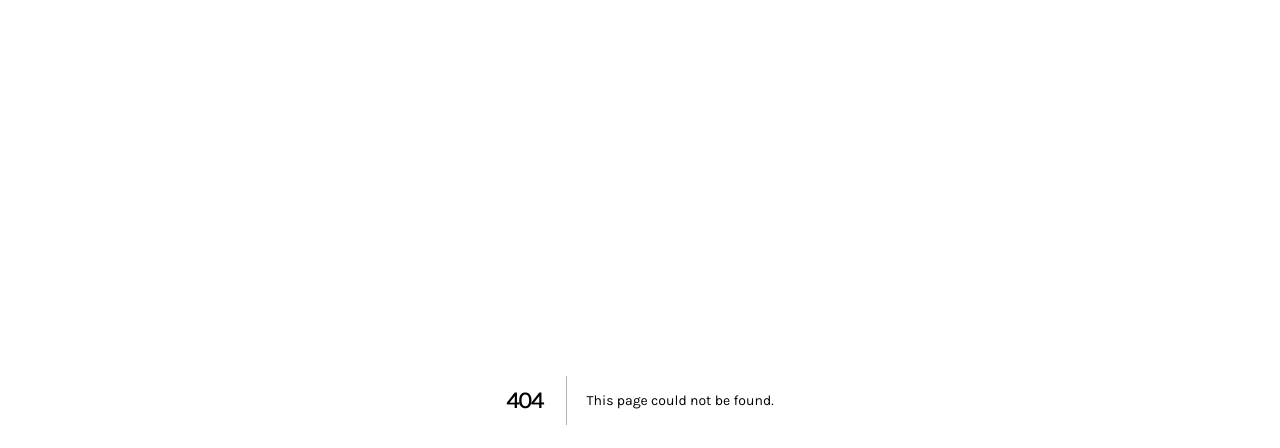
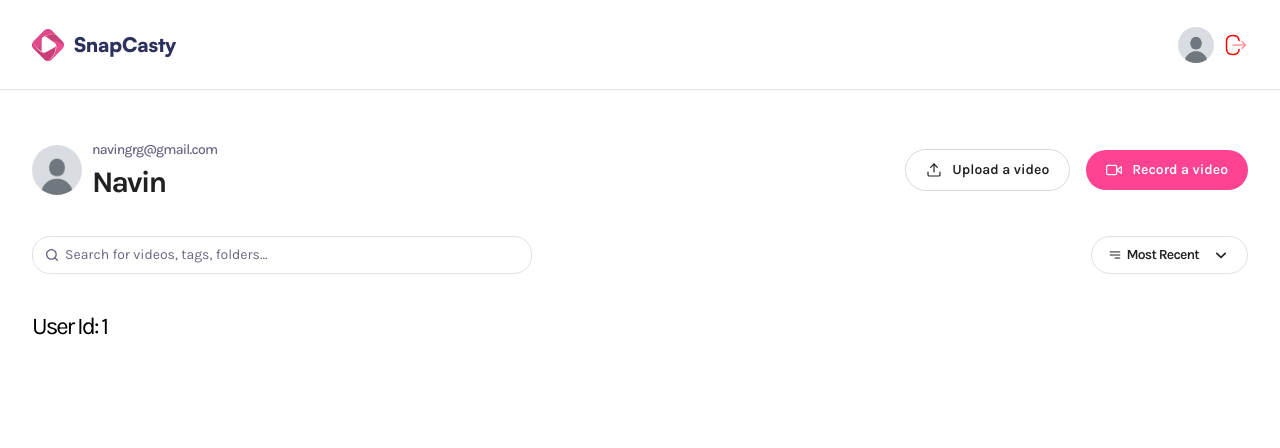
Before and after one commit to Grgnavin/Video-Recorder, a Next.js app: page /profile/1 in a window 1280 px wide. Before the commit this address had no page. Shown: the top 448 px of the page. Built offline with nearby package versions, Linux system fonts and the light colour scheme.

Commit message:
Add profile page, dropdown list, and update header and navbar components

```diff
--- /dev/null
+++ b/app/(root)/profile/[id]/page.tsx
@@ -0,0 +1,14 @@
+import React from 'react'
+import Header from '../../../../components/Header';
+
+const page = async({params}:  ParamsWithSearch) => {
+  const { id } =await params;
+    return (
+    <div className='wrapper page'>
+        <Header subHeader='navingrg@gmail.com' title='Navin' userImg='/assets/images/dummy.jpg'  />
+        <h1 className='text-2xl font-karla'>User Id: {id}</h1>
+    </div>
+  )
+}
+
+export default page
--- /dev/null
+++ b/components/DropdownList.tsx
@@ -0,0 +1,43 @@
+"use client"
+import Image from 'next/image';
+import React from 'react'
+
+const DropdownList = () => {
+    const [isOpen, setIsOpen] = React.useState(false);
+  return (
+    <div className='relative'>
+        <div className='cursor-pointer' onClick={() => setIsOpen(prev => !prev)}>
+            <div className='filter-trigger '>
+                <figure>
+                    <Image
+                        src='/assets/icons/hamburger.svg'
+                        alt='hamburger'
+                        width={14}
+                        height={14}
+                    />
+                    <span>Most Recent</span>
+                </figure>
+                <Image
+                    src="/assets/icons/arrow-down.svg"
+                    alt='arrow'
+                    width={20}
+                    height={20}
+                />
+            </div>
+        </div>
+        {
+            isOpen && (
+                <ul className='dropdown'>
+                    {['Most Recent', 'Most Liked', 'Most Viewed'].map((item) => (
+                        <li key={item} className='text-center list-item'>
+                            {item}
+                        </li>
+                    ))}
+                </ul>
+            )
+        }
+    </div>
+  )
+}
+
+export default DropdownList
--- a/components/Header.tsx
+++ b/components/Header.tsx
@@ -1,6 +1,8 @@
 import Image from 'next/image'
 import Link from 'next/link'
 import React from 'react'
+import { ICONS } from '../constants'
+import DropdownList from './DropdownList'
 
 const Header = ({ subHeader, title, userImg }: SharedHeaderProps) => {
   return (
@@ -10,10 +12,10 @@ const Header = ({ subHeader, title, userImg }: SharedHeaderProps) => {
                 {userImg && (
                     <div>
                     <Image
-                        src={userImg || '/assets/images/dummy.jpg'}
+                        src={userImg}
                         alt='user'
-                        width={66}
-                        height={66}
+                        width={50}
+                        height={50}
                         className='rounded-full'
                     />
                         </div>
@@ -33,7 +35,31 @@ const Header = ({ subHeader, title, userImg }: SharedHeaderProps) => {
                     />
                     <span>Upload a video</span>
                 </Link>
+                <div className='record'>
+                <button className='primary-btn'>
+                    <Image
+                        src={ICONS.record}
+                        alt='record'
+                        width={16}
+                        height={16}
+                        className=''
+                        />
+                    <span>Record a video</span>
+                </button>
+                </div>
             </aside>
+        </section>
+        <section className='search-filter'>
+                <div className='search'>
+                    <input type="text" placeholder='Search for videos, tags, folders...' />
+                    <Image
+                        src='/assets/icons/search.svg'
+                        alt='search'
+                        width={16}
+                        height={16}
+                    />
+                </div>
+                <DropdownList />
         </section>
     </header>
   )
--- a/components/Navbar.tsx
+++ b/components/Navbar.tsx
@@ -1,10 +1,13 @@
+"use client"
 import Image from 'next/image'
 import Link from 'next/link'
+import { useRouter } from 'next/navigation';
 import React from 'react'
 
 const user = {};
 
 const Navbar = () => {
+    const router = useRouter();
   return (
     <header className='navbar'>
         <nav>
@@ -20,7 +23,7 @@ const Navbar = () => {
             {
                 user && (
                     <figure>
-                        <button>
+                        <button onClick={() => router.push('/profile/123456')}>
                             <Image
                                 src='/assets/images/dummy.jpg'
                                 alt='user'
--- a/constants/index.ts
+++ b/constants/index.ts
@@ -1,7 +1,7 @@
 export const MAX_VIDEO_SIZE = 500 * 1024 * 1024;
 export const MAX_THUMBNAIL_SIZE = 10 * 1024 * 1024;
 
-export const BUNNY = {
+export const BUNNYY = {
   STREAM_BASE_URL: "https://video.bunnycdn.com/library",
   STORAGE_BASE_URL: "https://sg.storage.bunnycdn.com/snapcast",
   CDN_URL: "https://snapcast.b-cdn.net",
@@ -41,148 +41,148 @@ export const DEFAULT_VIDEO_CONFIG = {
   frameRate: { ideal: 30 },
 };
 
-export const DEFAULT_RECORDING_CONFIG = {
+export const DEFAULT_RECORDING_CONFIGS = {
   mimeType: "video/webm;codecs=vp9,opus",
   audioBitsPerSecond: 128000,
   videoBitsPerSecond: 2500000,
 };
 
-export const MAX_VIDEO_SIZE = 500 * 1024 * 1024;
-export const MAX_THUMBNAIL_SIZE = 10 * 1024 * 1024;
+// export const MAX_VIDEO_SIZE = 500 * 1024 * 1024;
+// export const MAX_THUMBNAIL_SIZE = 10 * 1024 * 1024;
 
-export const BUNNY = {
-  STREAM_BASE_URL: "https://video.bunnycdn.com/library",
-  STORAGE_BASE_URL: "https://sg.storage.bunnycdn.com/snapcast",
-  CDN_URL: "https://snapcast.b-cdn.net",
-  EMBED_URL: "https://iframe.mediadelivery.net/embed",
-  TRANSCRIPT_URL: "https://vz-47a08e64-84d.b-cdn.net",
-};
+// export const BUNNY = {
+//   STREAM_BASE_URL: "https://video.bunnycdn.com/library",
+//   STORAGE_BASE_URL: "https://sg.storage.bunnycdn.com/snapcast",
+//   CDN_URL: "https://snapcast.b-cdn.net",
+//   EMBED_URL: "https://iframe.mediadelivery.net/embed",
+//   TRANSCRIPT_URL: "https://vz-47a08e64-84d.b-cdn.net",
+// };
 
-export const emojis = ["😂", "😍", "👍"];
+// export const emojis = ["😂", "😍", "👍"];
 
-export const filterOptions = [
-  "Most Viewed",
-  "Most Recent",
-  "Oldest First",
-  "Least Viewed",
-];
+// export const filterOptions = [
+//   "Most Viewed",
+//   "Most Recent",
+//   "Oldest First",
+//   "Least Viewed",
+// ];
 
-export const visibilities: Visibility[] = ["public", "private"];
+// export const visibilities: Visibility[] = ["public", "private"];
 
-export const ICONS = {
-  record: "/assets/icons/record.svg",
-  close: "/assets/icons/close.svg",
-  upload: "/assets/icons/upload.svg",
-};
+// // export const ICONS = {
+// //   record: "/assets/icons/record.svg",
+// //   close: "/assets/icons/close.svg",
+// //   upload: "/assets/icons/upload.svg",
+// // };
 
-export const initialVideoState = {
-  isLoaded: false,
-  hasIncrementedView: false,
-  isProcessing: true,
-  processingProgress: 0,
-};
+// export const initialVideoState = {
+//   isLoaded: false,
+//   hasIncrementedView: false,
+//   isProcessing: true,
+//   processingProgress: 0,
+// };
 
-export const infos = ["transcript", "metadata"];
+// export const infos = ["transcript", "metadata"];
 
-export const DEFAULT_VIDEO_CONFIG = {
-  width: { ideal: 1920 },
-  height: { ideal: 1080 },
-  frameRate: { ideal: 30 },
-};
+// export const DEFAULT_VIDEO_CONFIGSS = {
+//   width: { ideal: 1920 },
+//   height: { ideal: 1080 },
+//   frameRate: { ideal: 30 },
+// };
 
-export const DEFAULT_RECORDING_CONFIG = {
-  mimeType: "video/webm;codecs=vp9,opus",
-  audioBitsPerSecond: 128000,
-  videoBitsPerSecond: 2500000,
-};
+// export const DEFAULT_RECORDING_CONFIG = {
+//   mimeType: "video/webm;codecs=vp9,opus",
+//   audioBitsPerSecond: 128000,
+//   videoBitsPerSecond: 2500000,
+// };
 
-export const dummyCards = [
-  {
-    id: "1",
-    title: "SnapChat Message",
-    thumbnail: "/assets/samples/thumbnail (1).png",
-    createdAt: new Date("2025-05-01"),
-    userImg: "/assets/images/jason.png",
-    username: "Jason",
-    views: 10,
-    visibility: "public",
-    duration: 156,
-  },
-  {
-    id: "2",
-    title: "Product Demo Walkthrough",
-    thumbnail: "/assets/samples/thumbnail (2).png",
-    createdAt: new Date("2025-04-15"),
-    userImg: "/assets/images/sarah.png",
-    username: "Sarah",
-    views: 245,
-    visibility: "public",
-    duration: 320,
-  },
-  {
-    id: "3",
-    title: "Weekly Team Update",
-    thumbnail: "/assets/samples/thumbnail (3).png",
-    createdAt: new Date("2025-04-22"),
-    userImg: "/assets/images/michael.png",
-    username: "Michael",
-    views: 78,
-    visibility: "private",
-    duration: 412,
-  },
-  {
-    id: "4",
-    title: "Bug Fix Explanation",
-    thumbnail: "/assets/samples/thumbnail (4).png",
-    createdAt: new Date("2025-04-28"),
-    userImg: "/assets/images/emily.png",
-    username: "Emily",
-    views: 32,
-    visibility: "public",
-    duration: 183,
-  },
-  {
-    id: "5",
-    title: "New Feature Overview",
-    thumbnail: "/assets/samples/thumbnail (5).png",
-    createdAt: new Date("2025-05-05"),
-    userImg: "/assets/images/david.png",
-    username: "David",
-    views: 156,
-    visibility: "public",
-    duration: 275,
-  },
-  {
-    id: "6",
-    title: "Client Presentation Feedback",
-    thumbnail: "/assets/samples/thumbnail (6).png",
-    createdAt: new Date("2025-05-10"),
-    userImg: "/assets/images/lisa.png",
-    username: "Lisa",
-    views: 89,
-    visibility: "private",
-    duration: 198,
-  },
-  {
-    id: "7",
-    title: "UI Design Review",
-    thumbnail: "/assets/samples/thumbnail (7).png",
-    createdAt: new Date("2025-05-12"),
-    userImg: "/assets/images/alex.png",
-    username: "Alex",
-    views: 124,
-    visibility: "public",
-    duration: 230,
-  },
-  {
-    id: "8",
-    title: "Marketing Strategy Discussion",
-    thumbnail: "/assets/samples/thumbnail (8).png",
-    createdAt: new Date("2025-05-18"),
-    userImg: "/assets/images/jessica.png",
-    username: "Jessica",
-    views: 67,
-    visibility: "public",
-    duration: 345,
-  }
-]
+// export const dummyCards = [
+//   {
+//     id: "1",
+//     title: "SnapChat Message",
+//     thumbnail: "/assets/samples/thumbnail (1).png",
+//     createdAt: new Date("2025-05-01"),
+//     userImg: "/assets/images/jason.png",
+//     username: "Jason",
+//     views: 10,
+//     visibility: "public",
+//     duration: 156,
+//   },
+//   {
+//     id: "2",
+//     title: "Product Demo Walkthrough",
+//     thumbnail: "/assets/samples/thumbnail (2).png",
+//     createdAt: new Date("2025-04-15"),
+//     userImg: "/assets/images/sarah.png",
+//     username: "Sarah",
+//     views: 245,
+//     visibility: "public",
+//     duration: 320,
+//   },
+//   {
+//     id: "3",
+//     title: "Weekly Team Update",
+//     thumbnail: "/assets/samples/thumbnail (3).png",
+//     createdAt: new Date("2025-04-22"),
+//     userImg: "/assets/images/michael.png",
+//     username: "Michael",
+//     views: 78,
+//     visibility: "private",
+//     duration: 412,
+//   },
+//   {
+//     id: "4",
+//     title: "Bug Fix Explanation",
+//     thumbnail: "/assets/samples/thumbnail (4).png",
+//     createdAt: new Date("2025-04-28"),
+//     userImg: "/assets/images/emily.png",
+//     username: "Emily",
+//     views: 32,
+//     visibility: "public",
+//     duration: 183,
+//   },
+//   {
+//     id: "5",
+//     title: "New Feature Overview",
+//     thumbnail: "/assets/samples/thumbnail (5).png",
+//     createdAt: new Date("2025-05-05"),
+//     userImg: "/assets/images/david.png",
+//     username: "David",
+//     views: 156,
+//     visibility: "public",
+//     duration: 275,
+//   },
+//   {
+//     id: "6",
+//     title: "Client Presentation Feedback",
+//     thumbnail: "/assets/samples/thumbnail (6).png",
+//     createdAt: new Date("2025-05-10"),
+//     userImg: "/assets/images/lisa.png",
+//     username: "Lisa",
+//     views: 89,
+//     visibility: "private",
+//     duration: 198,
+//   },
+//   {
+//     id: "7",
+//     title: "UI Design Review",
+//     thumbnail: "/assets/samples/thumbnail (7).png",
+//     createdAt: new Date("2025-05-12"),
+//     userImg: "/assets/images/alex.png",
+//     username: "Alex",
+//     views: 124,
+//     visibility: "public",
+//     duration: 230,
+//   },
+//   {
+//     id: "8",
+//     title: "Marketing Strategy Discussion",
+//     thumbnail: "/assets/samples/thumbnail (8).png",
+//     createdAt: new Date("2025-05-18"),
+//     userImg: "/assets/images/jessica.png",
+//     username: "Jessica",
+//     views: 67,
+//     visibility: "public",
+//     duration: 345,
+//   }
+// ]
```
